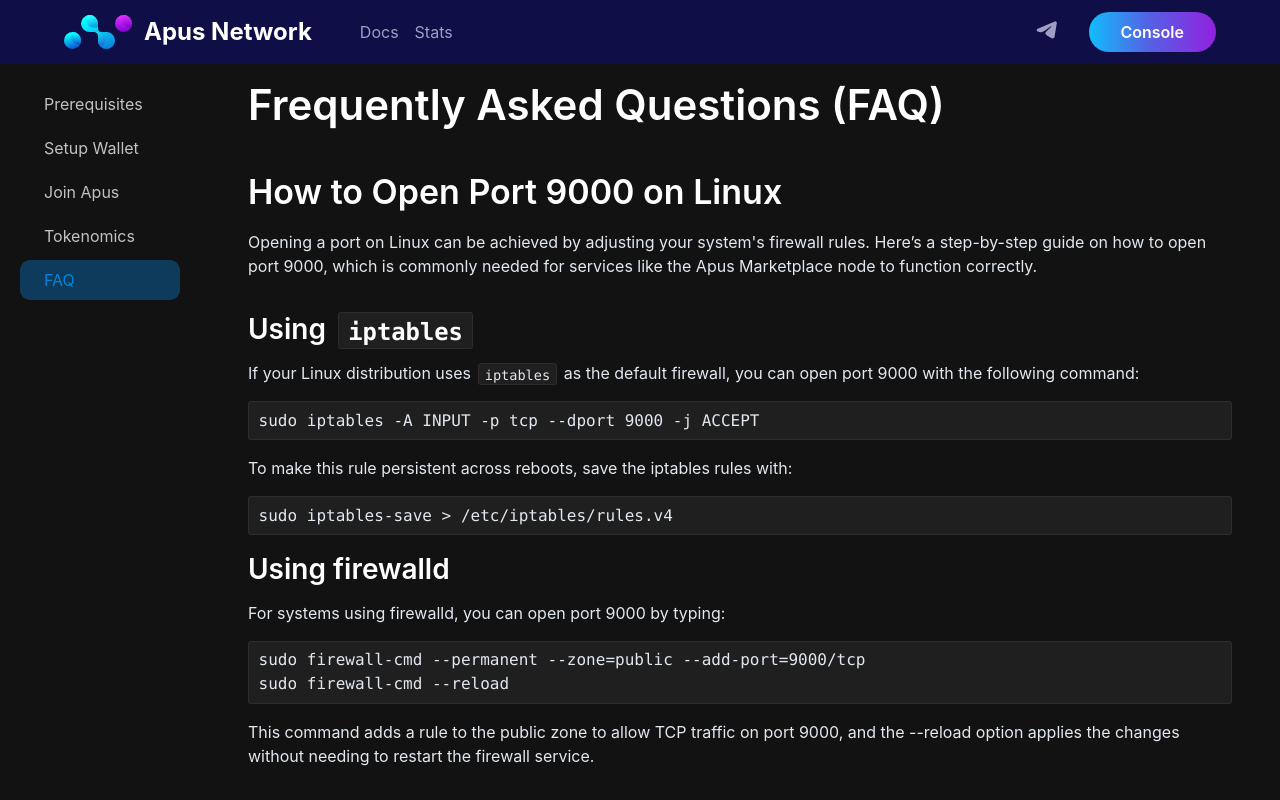
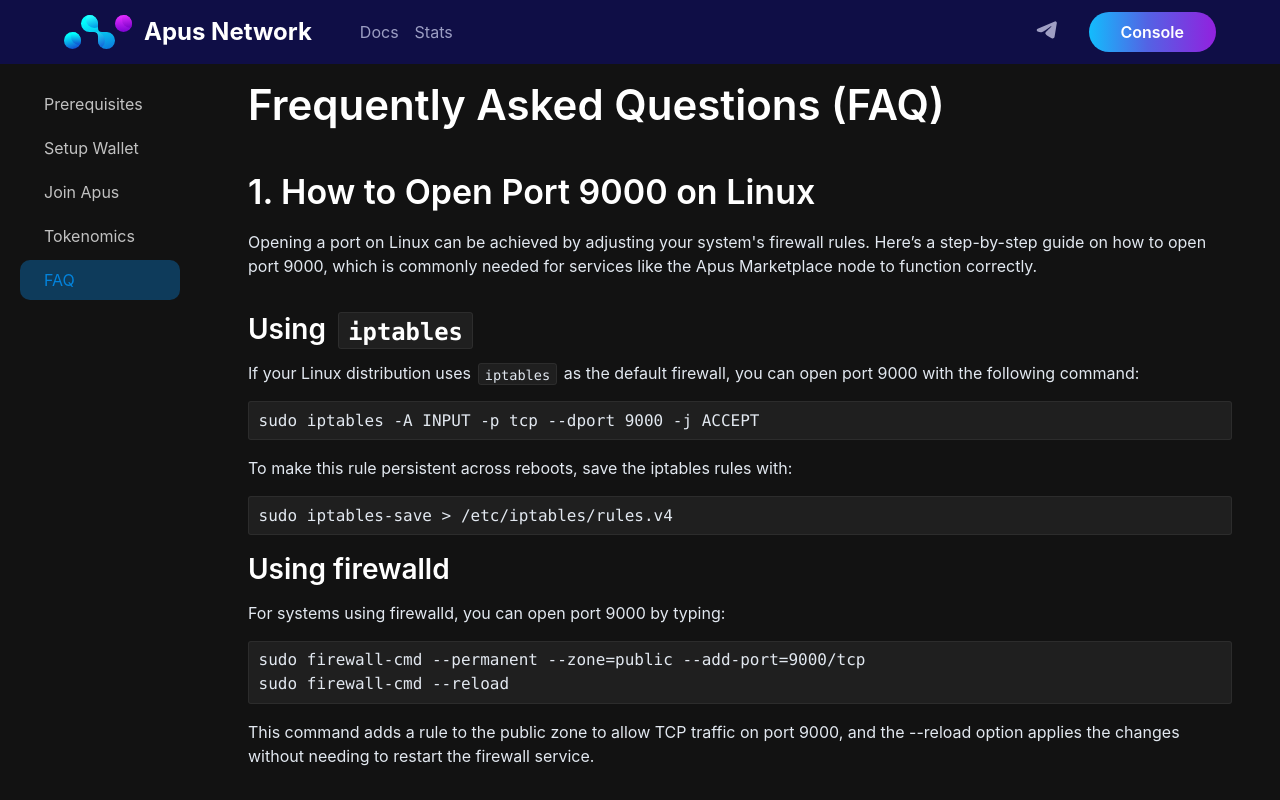
Before and after one commit to apuslabs/apus-web-console, a Next.js app: page /docs/faq in a window 1280 px wide. Built offline with nearby package versions, Linux system fonts and the light colour scheme; a small style sheet from the web is missing.

Commit message:
add index for faq

```diff
--- a/src/app/docs/faq/page.mdx
+++ b/src/app/docs/faq/page.mdx
@@ -3,7 +3,7 @@
 
 # Frequently Asked Questions (FAQ)
 
-## How to Open Port 9000 on Linux
+## 1. How to Open Port 9000 on Linux
 
 Opening a port on Linux can be achieved by adjusting your system's firewall rules. Here’s a step-by-step guide on how to open port 9000, which is commonly needed for services like the Apus Marketplace node to function correctly.
 
@@ -68,7 +68,7 @@
 
 > Note: Always ensure that your system's security is not compromised when opening ports. Only open ports that you need and understand the potential risks involved.
 
-## How to install docker compose
+## 2. How to install docker compose
 
 you can use this script to install docker compose
 
@@ -126,7 +126,7 @@
   </table>
 </div>
 
-## How to View Your Earnings
+## 3. How to View Your Earnings
 ### Checking Earnings on the Platform Dashboard
 To monitor your earnings, navigate to the platform's dashboard and access the "Earnings" section. This page provides a comprehensive view of your income and transaction history within the platform.
 
@@ -137,7 +137,7 @@
 
 Ensure you have the MetaMask extension installed and are logged in to your wallet before adding the token.
 
-## Why do i need to bridge my eth to taiko chain
+## 4. Why do i need to bridge my eth to taiko chain
 
 ### Enhanced Speed and Lower Costs
 Taiko Chain is a Layer 2 (L2) solution, specifically a Type-1 L2 chain, which is designed to operate more efficiently than the Ethereum mainnet. By bridging your ETH to Taiko Chain, you will likely experience:
```
